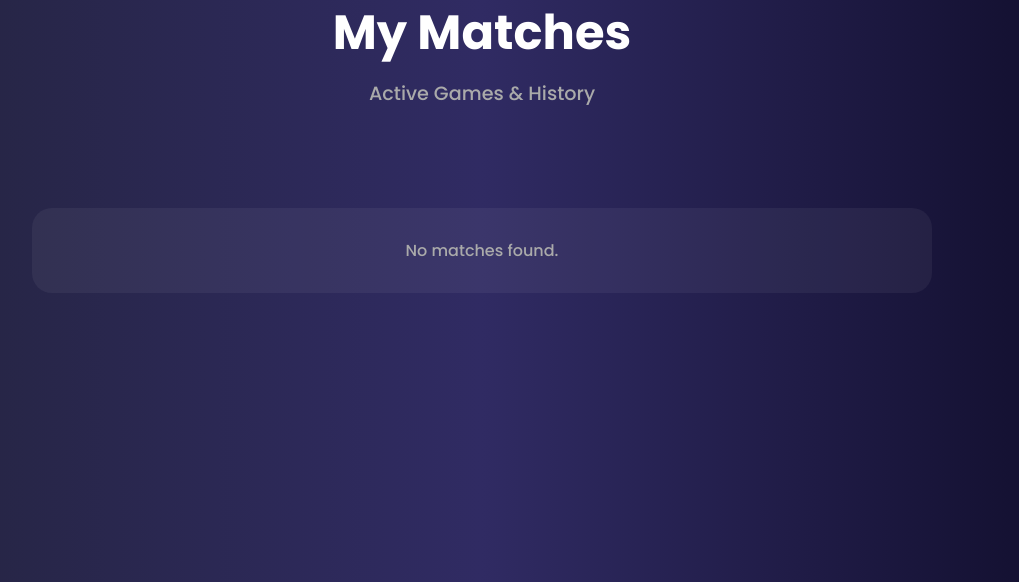
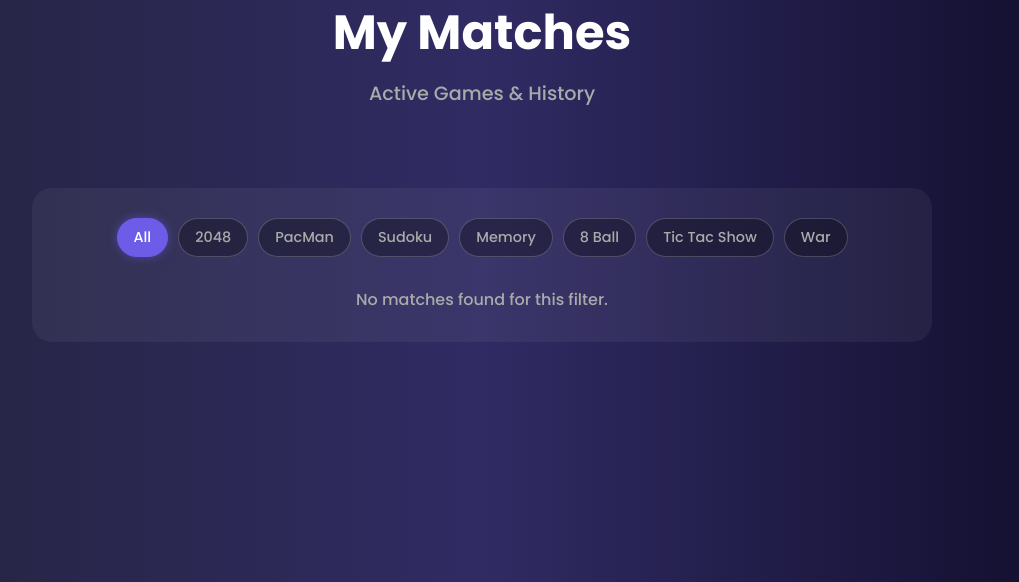
Before and after one commit to papattrams-web/PersonalProject, a PHP site: page /history_page.php in a window 1280 px wide. Shown: the part 127-709 px from the top of the page, without its empty margins (158-1177 px from the left). Run offline with PHP 8.4, Linux system fonts and the light colour scheme; the visitor is signed in with stand-in values (Sample User, id 1); data comes from the database, SQL or seed files in the repository; tables that the repository leaves empty hold one stand-in row (values such as "Sample post").

Commit message:
added buttons to page to sort by game and recency using the game ids

```diff
--- a/history_page.php
+++ b/history_page.php
@@ -8,9 +8,9 @@ if (!isset($_SESSION['user_id'])) {
 }
 
 $my_id = $_SESSION['user_id'];
+$filter = isset($_GET['filter']) ? $_GET['filter'] : 'all';
 
-// 1. Fetch ALL Matches (Completed AND Active)
-// We look for status: 'completed', 'active', 'waiting_p1', 'waiting_p2'
+// 1. Build the Query
 $sql = "SELECT m.*, g.display_name, g.game_slug,
         u1.username as p1_name, u2.username as p2_name
         FROM matches m
@@ -18,25 +18,33 @@ $sql = "SELECT m.*, g.display_name, g.game_slug,
         JOIN users u1 ON m.player1_id = u1.id
         JOIN users u2 ON m.player2_id = u2.id
         WHERE (m.player1_id = '$my_id' OR m.player2_id = '$my_id')
-        AND m.status != 'pending'
-        ORDER BY
-            CASE WHEN m.status = 'completed' THEN 2 ELSE 1 END, -- Show active games first
-            m.played_at DESC";
+        AND m.status != 'pending'";
+
+// 2. Apply Filter
+if ($filter !== 'all') {
+    $safe_filter = $conn->real_escape_string($filter);
+    $sql .= " AND g.game_slug = '$safe_filter'";
+}
+
+// 3. Apply Sort (Active First, then Newest ID)
+$sql .= " ORDER BY
+            CASE WHEN m.status = 'completed' THEN 2 ELSE 1 END,
+            m.id DESC";
 
 $result = $conn->query($sql);
 
 // Helper function to get game URL
 function getGameUrl($slug, $match_id) {
-    // REMOVED the ".." from the start of these paths
+    // Paths are relative to this file (history_page.php)
     $path = "";
     switch ($slug) {
-        case '2048': $path = "./2048/2048.html"; break;
-        case 'pacman': $path = "./PacMan/PacMan.html"; break;
-        case 'sudoku': $path = "./Sudoku/sudoku.html"; break;
-        case 'memory': $path = "./Memory Card/MemCard.html"; break; // Check folder name!
-        case '8ball': $path = "./8ball/8ball.php"; break;
-        case 'tictactoe': $path = "./TicTacShow/TicTacShow.php"; break;
-        case 'war': $path = "./Cards/cards.html"; break;
+        case '2048': $path = "2048/2048.html"; break;
+        case 'pacman': $path = "PacMan/PacMan.html"; break;
+        case 'sudoku': $path = "Sudoku/sudoku.html"; break;
+        case 'memory': $path = "Memory Card/MemCard.html"; break;
+        case '8ball': $path = "8ball/8ball.php"; break;
+        case 'tictactoe': $path = "TicTacShow/TicTacShow.php"; break;
+        case 'war': $path = "Cards/cards.html"; break;
         default: return "#";
     }
     return $path . "?match_id=" . $match_id;
@@ -52,11 +60,46 @@ function getGameUrl($slug, $match_id) {
     <style>
         .history-container {
             max-width: 900px;
-            margin: 50px auto;
+            margin: 30px auto;
             background: rgba(255, 255, 255, 0.05);
             padding: 30px;
             border-radius: 20px;
         }
+
+        /* Filter Bar Styles */
+        .filter-bar {
+            display: flex;
+            justify-content: center;
+            flex-wrap: wrap;
+            gap: 10px;
+            margin-bottom: 30px;
+        }
+
+        .filter-btn {
+            padding: 8px 16px;
+            border-radius: 20px;
+            border: 1px solid rgba(255, 255, 255, 0.2);
+            background: rgba(0, 0, 0, 0.3);
+            color: #aaa;
+            text-decoration: none;
+            font-size: 0.9rem;
+            transition: all 0.3s ease;
+        }
+
+        .filter-btn:hover {
+            background: rgba(255, 255, 255, 0.1);
+            color: white;
+            border-color: white;
+        }
+
+        .filter-btn.active {
+            background: var(--accent-color); /* Uses your CSS variable */
+            color: white;
+            border-color: var(--accent-color);
+            box-shadow: 0 0 10px rgba(108, 92, 231, 0.5);
+        }
+
+        /* Match Rows */
         .match-row {
             display: flex;
             justify-content: space-between;
@@ -70,7 +113,7 @@ function getGameUrl($slug, $match_id) {
         .win { border-left-color: #2ecc71; }
         .lose { border-left-color: #e74c3c; }
         .draw { border-left-color: #f1c40f; }
-        .active { border-left-color: #3498db; } /* Blue for active */
+        .active { border-left-color: #3498db; }
 
         .score-box {
             font-weight: bold;
@@ -126,6 +169,18 @@ function getGameUrl($slug, $match_id) {
     </div>
 
     <div class="history-container">
+
+        <div class="filter-bar">
+            <a href="?filter=all" class="filter-btn <?php echo $filter == 'all' ? 'active' : ''; ?>">All</a>
+            <a href="?filter=2048" class="filter-btn <?php echo $filter == '2048' ? 'active' : ''; ?>">2048</a>
+            <a href="?filter=pacman" class="filter-btn <?php echo $filter == 'pacman' ? 'active' : ''; ?>">PacMan</a>
+            <a href="?filter=sudoku" class="filter-btn <?php echo $filter == 'sudoku' ? 'active' : ''; ?>">Sudoku</a>
+            <a href="?filter=memory" class="filter-btn <?php echo $filter == 'memory' ? 'active' : ''; ?>">Memory</a>
+            <a href="?filter=8ball" class="filter-btn <?php echo $filter == '8ball' ? 'active' : ''; ?>">8 Ball</a>
+            <a href="?filter=tictactoe" class="filter-btn <?php echo $filter == 'tictactoe' ? 'active' : ''; ?>">Tic Tac Show</a>
+            <a href="?filter=war" class="filter-btn <?php echo $filter == 'war' ? 'active' : ''; ?>">War</a>
+        </div>
+
         <?php if ($result && $result->num_rows > 0): ?>
             <?php while($row = $result->fetch_assoc()): ?>
                 <?php
@@ -155,11 +210,9 @@ function getGameUrl($slug, $match_id) {
                     }
                     // LOGIC: ACTIVE GAMES
                     else {
-                        // Check whose turn it is
                         $is_my_turn = false;
 
                         if ($status == 'active') {
-                            // "active" usually means game just started. P1 goes first.
                             if ($is_p1) $is_my_turn = true;
                         }
                         elseif ($status == 'waiting_p1' && $is_p1) {
@@ -182,6 +235,9 @@ function getGameUrl($slug, $match_id) {
                     <div style="flex: 1;">
                         <h3 style="margin-bottom: 5px;"><?php echo htmlspecialchars($row['display_name']); ?></h3>
                         <span style="color:#aaa;">vs <?php echo htmlspecialchars($opponent); ?></span>
+                        <div style="font-size: 0.8rem; color: #777; margin-top: 5px;">
+                            ID: #<?php echo $row['id']; ?>
+                        </div>
                     </div>
 
                     <div class="score-box">
@@ -200,7 +256,7 @@ function getGameUrl($slug, $match_id) {
                 </div>
             <?php endwhile; ?>
         <?php else: ?>
-            <p style="text-align:center; color:#aaa;">No matches found.</p>
+            <p style="text-align:center; color:#aaa;">No matches found for this filter.</p>
         <?php endif; ?>
     </div>
 
```
